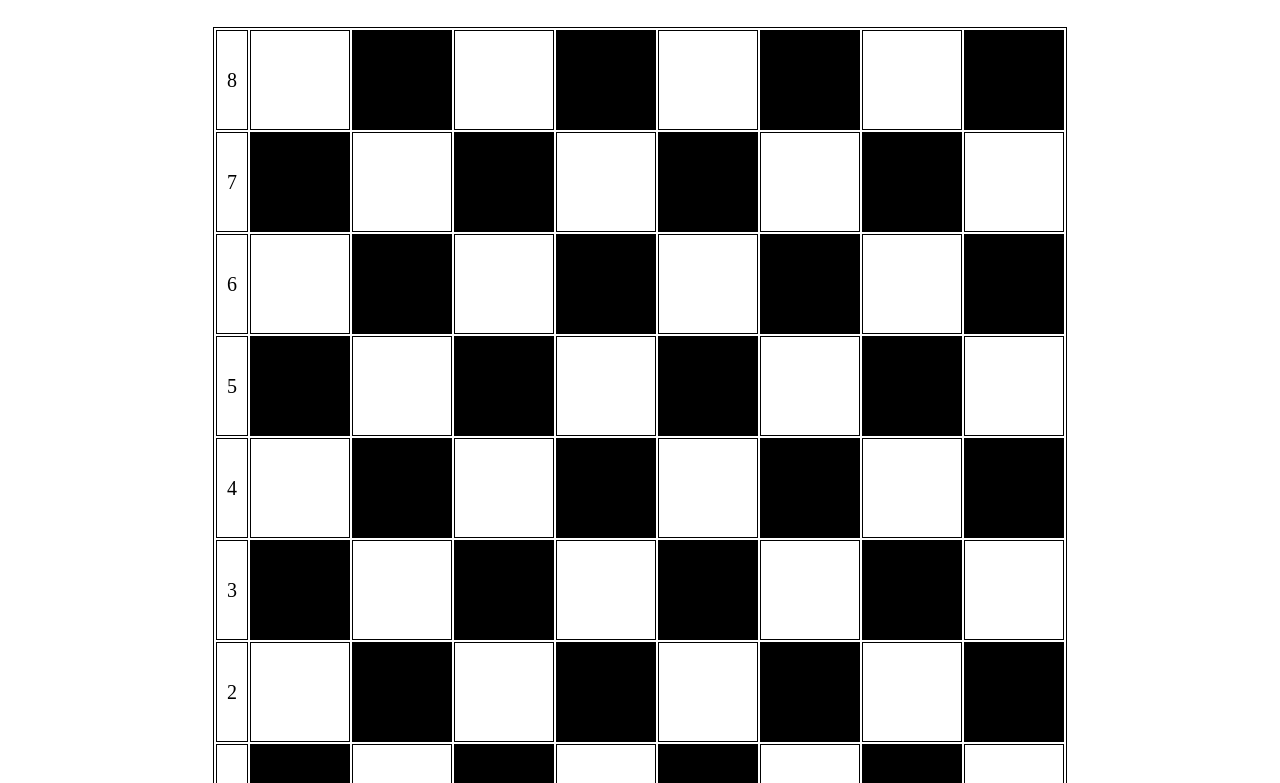
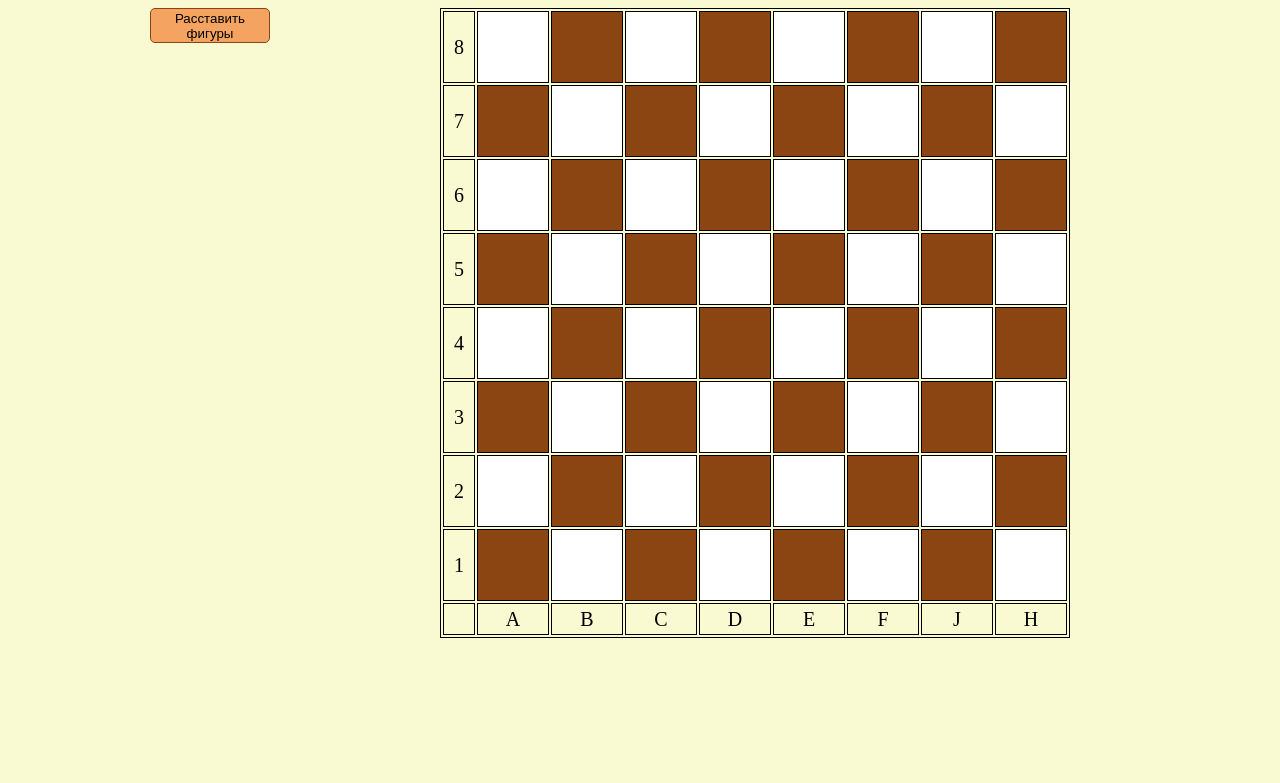
Before and after one commit to ilia-makhonin/JavaScript-course, a plain HTML site: page lesson5/index.html in a window 1280 px wide. Shown: the part 79-862 px from the top of the page. After the commit the page ends 800 px from the top, so only its background shows below. Drawn offline with Linux system fonts and the light colour scheme.

Commit message:
Стили

```diff
--- a/lesson5/style-chess.css
+++ b/lesson5/style-chess.css
@@ -1,34 +1,56 @@
 *{
     margin: 0;
     padding: 0;
+}
+
+body {
+    width: 1000px;
+    margin: 0 auto;
+    background-color: lightgoldenrodyellow;
 }
 
 .head {
     text-align: center;
     margin-top: 20px;
 }
+button {
+    width: 120px;
+    height: 35px;
+    float: left;
+    background-color: sandybrown;
+    margin: 30px 10px;
+    border-radius: 5px;
+    border: 1px solid saddlebrown;
+    outline: none;
+}
+
+button:hover {
+    box-shadow: 0 3px 5px black;
+}
 
 .chess-board {
-    margin: 30px auto;
+    margin: 30px 70px;
     border: 1px solid black;
+    float: right;
 }
 
 .cell-white {
-    width: 98px;
-    height: 98px;
+    width: 70px;
+    height: 70px;
     border: 1px solid black;
+    background-color: white;
 }
 
 .cell-black {
-    width: 98px;
-    height: 98px;
+    width: 70px;
+    height: 70px;
     border: 1px solid black;
-    background-color: black;
+    background-color: saddlebrown;
 }
 
 .side-markup {
     width: 30px;
-    height: 98px;
+    height: 70px;
     border: 1px solid black;
     font-size: 20px;
     text-align: center;
@@ -36,7 +58,7 @@
 }
 
 .bottom-markup {
-    width: 98px;
+    width: 70px;
     height: 30px;
     border: 1px solid black;
     font-size: 20px;
@@ -49,3 +71,8 @@
     height: 30px;
     border: 1px solid black;
 }
+
+img {
+    max-width: 65px;
+    max-height: 65px;
+}
```
